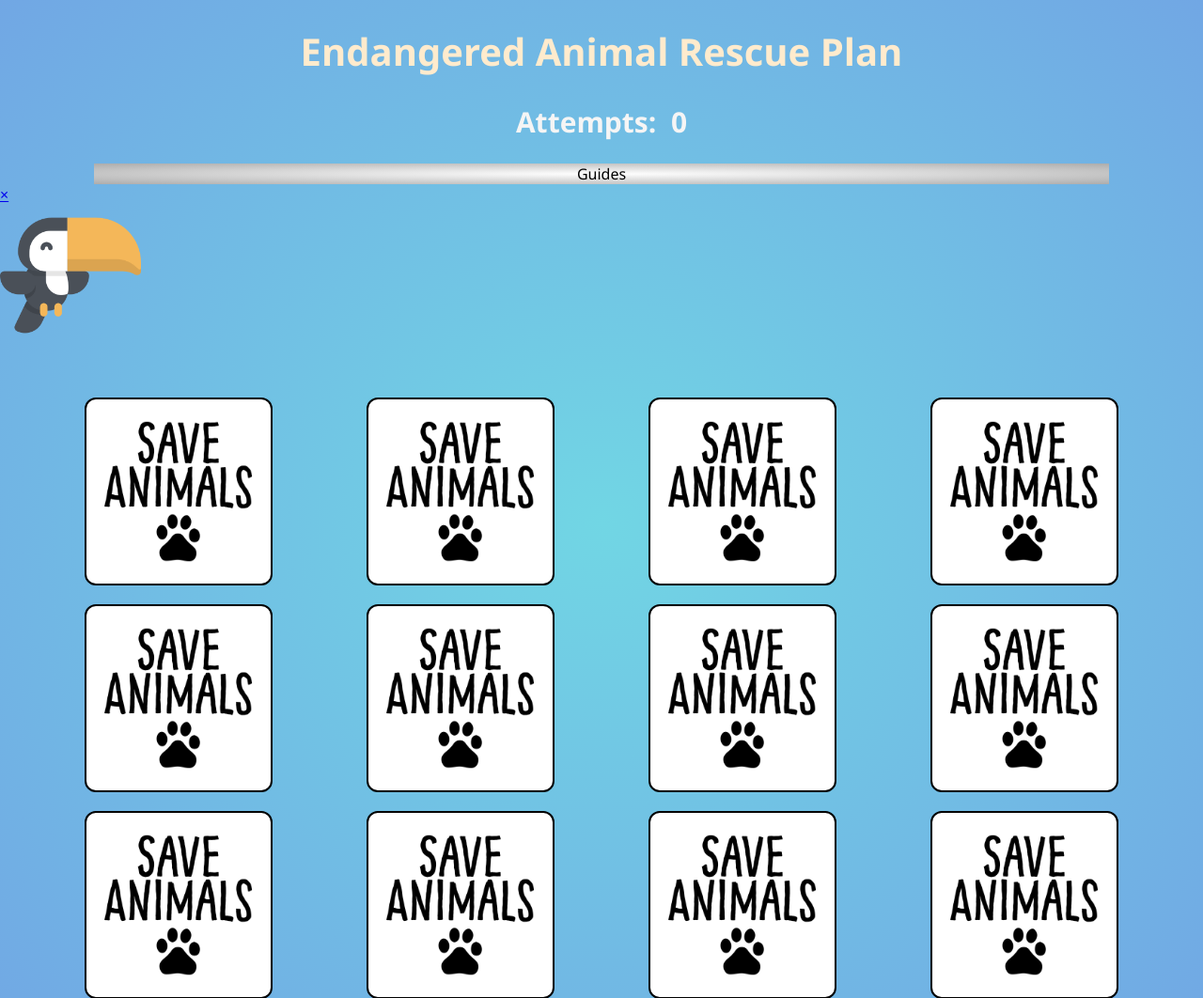
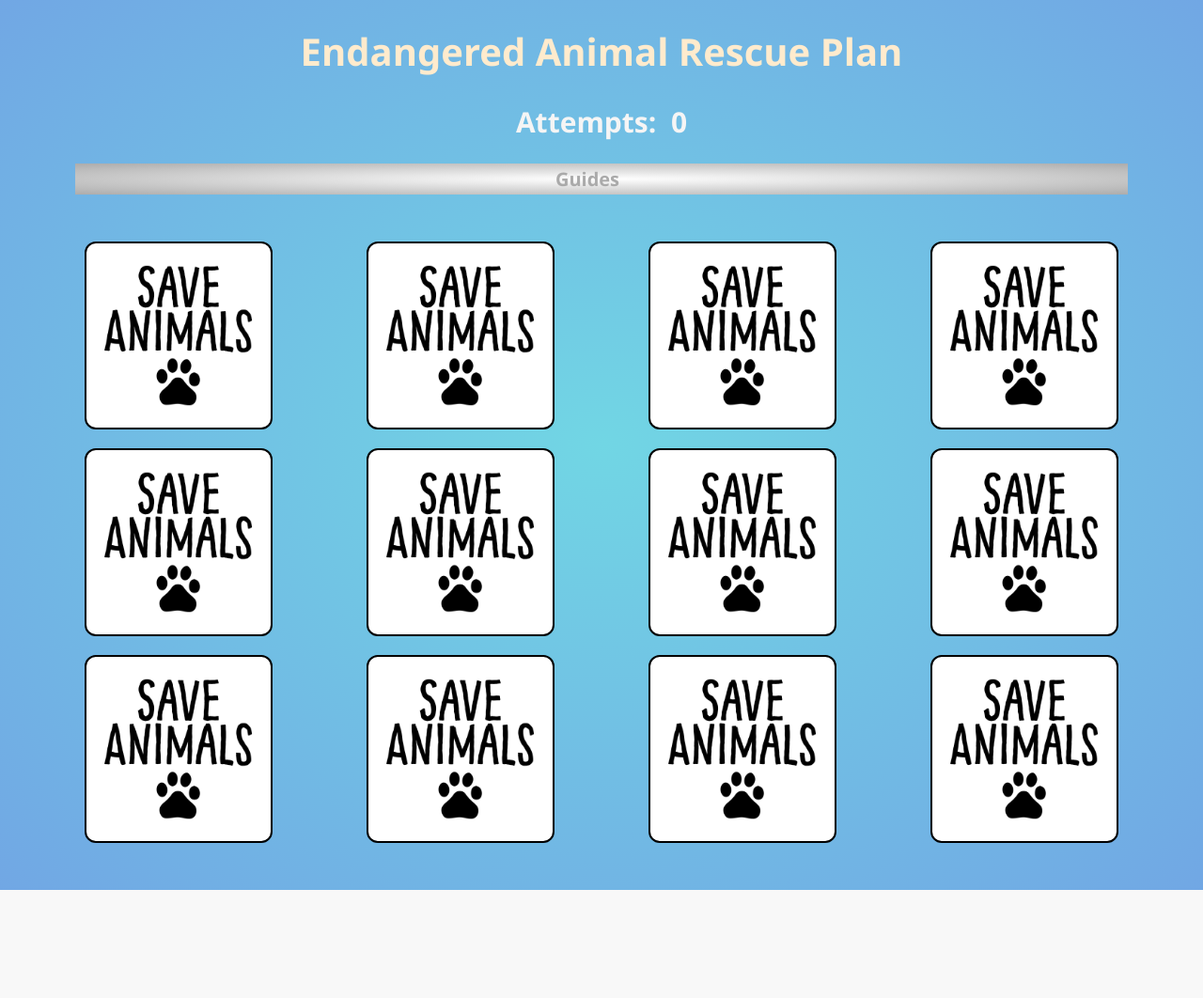
Before and after one commit to shirayukixo/HCIFinalProject, a PHP site: page /Minigame/minigame.html in a window 1280 px wide. Shown: the top 1062 px of the page at 94% size. After the commit the page ends 947 px from the top, so only its background shows below. Run offline with PHP 8.4, Linux system fonts and the light colour scheme.

Commit message:
Update minigame.css

```diff
--- a/HCI/Minigame/minigame.css
+++ b/HCI/Minigame/minigame.css
@@ -25,8 +25,22 @@
     display: flex;
     justify-content: center;
     align-items: center;
-    margin: 0 100px;
-    background: radial-gradient(white, #acacac);}
+    margin: 0 80px;
+    background: radial-gradient(white, #acacac);
+    color:rgb(170, 170, 170);}
+
+#game_facts span {
+    font-size:20px;
+    font-weight:bold;
+    cursor: pointer;
+    width:100%;
+    padding:3px 530px 3px 500px;
+    text-align: center;
+    align-items: center;
+    justify-content: center;}
+
+#game_facts:hover{
+    background: radial-gradient(#ffffff, #90d4e9);}
 
 .game_container{ /* Container for the flip card */
     display: grid;
@@ -92,3 +106,52 @@
                 transform: scale(1.1);
             }
         }
+/* Guidelines */
+.overlay {
+  height: 100%;
+  width: 100%;
+  display: none;
+  position: fixed;
+  z-index: 1;
+  top: 0;
+  left: 0;
+  background-color: rgb(0,0,0);
+  background-color: rgba(0,0,0, 0.9);
+}
+
+.overlay-content {
+  position: relative;
+  top: 25%;
+  width: 100%;
+  text-align: center;
+  margin-top: 30px;
+}
+
+.overlay p {
+  padding: 8px;
+  text-decoration: none;
+  font-size: 36px;
+  display: block;
+  transition: 0.3s;
+}
+
+.overlay p, .overlay .closebtn:hover{
+  color: #f1f1f1;
+}
+
+.overlay .closebtn {
+  position: absolute;
+  top: 20px;
+  right: 45px;
+  font-size: 60px;
+  color: rgb(219, 211, 211);
+}
+
+@media screen and (max-height: 450px) {
+  .overlay p {font-size: 20px}
+  .overlay .closebtn {
+  font-size: 40px;
+  top: 15px;
+  right: 35px;
+  }
+  /*End of Guidelines*/
```
